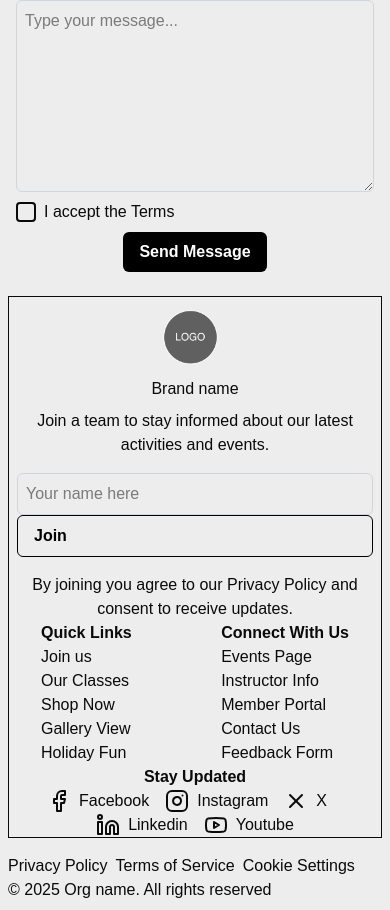
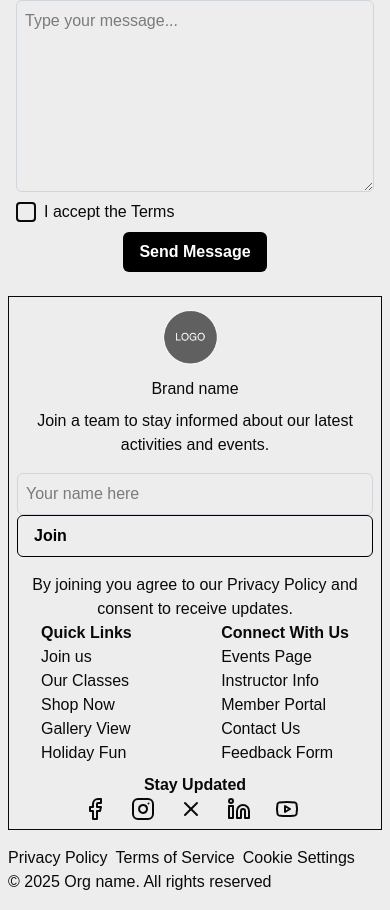
Before and after one commit to lloladin123/GymnasticsSaaS, a Next.js app: page / in a window 390 px wide. Shown: the part 4764-5674 px from the top of the page. Built offline with nearby package versions, Linux system fonts and the light colour scheme.

Commit message:
Refractor: Removed text from socials in footer on phone devices

```diff
--- a/components/Footer.tsx
+++ b/components/Footer.tsx
@@ -82,17 +82,17 @@ const Footer = () => {
         <div className="flex flex-wrap md:flex-nowrap flex-row items-center justify-between md:items-start md:justify-start px-8 md:px-0 md:space-x-32">
           <FooterColumn title="Quick Links" links={quickLinks} />
           <FooterColumn title="Connect With Us" links={connectLinks} />
-          <div className="flex flex-col justify-center items-center">
+          <div className="flex flex-col w-full p-2 md:p-0 justify-center items-center">
             <h2 className="font-black">Stay Updated</h2>
-            <div className="md:mt-4 items-center justify-center flex flex-wrap md:flex-nowrap flex-row md:flex-col space-x-4 md:space-y-2">
+            <div className="md:mt-4 w-full items-center justify-center flex flex-wrap md:flex-nowrap flex-row md:flex-col space-x-4 md:space-y-2">
               {socialLinks.map(({ href, icon: Icon, label }) => (
                 <Link
                   key={label}
                   href={href}
-                  className="flex flex-row space-x-2 md:items-center group"
+                  className="flex flex-row space-x-2 items-center justify-center group"
                 >
                   <Icon className="duration-300 group-hover:scale-125" />
-                  <span>{label}</span>
+                  <span className="hidden md:inline">{label}</span>
                 </Link>
               ))}
             </div>
```
